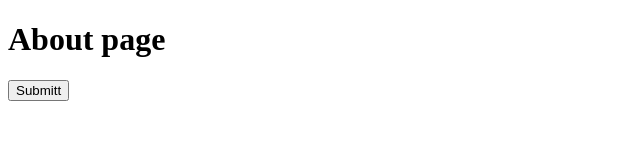
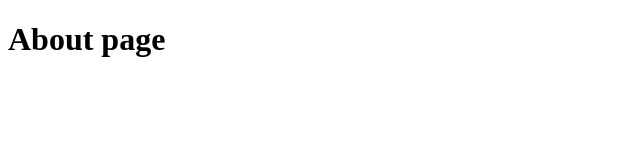
Before and after one commit to smuhammadtaha3/splitmate, a plain HTML site: page pages/about.html in a window 1280 px wide. Shown: the whole page, without its empty margins (0-640 px from the left). Drawn offline with Linux system fonts and the light colour scheme.

Commit message:
Revert "About Button"
This reverts commit 4faadd47c92742fa19268d35ad096dc16da84e49.

```diff
--- a/pages/about.html
+++ b/pages/about.html
@@ -8,6 +8,5 @@
 <body>
     <h1>About page</h1>
 
-    <button>Submitt</button>
 </body>
 </html>
```
